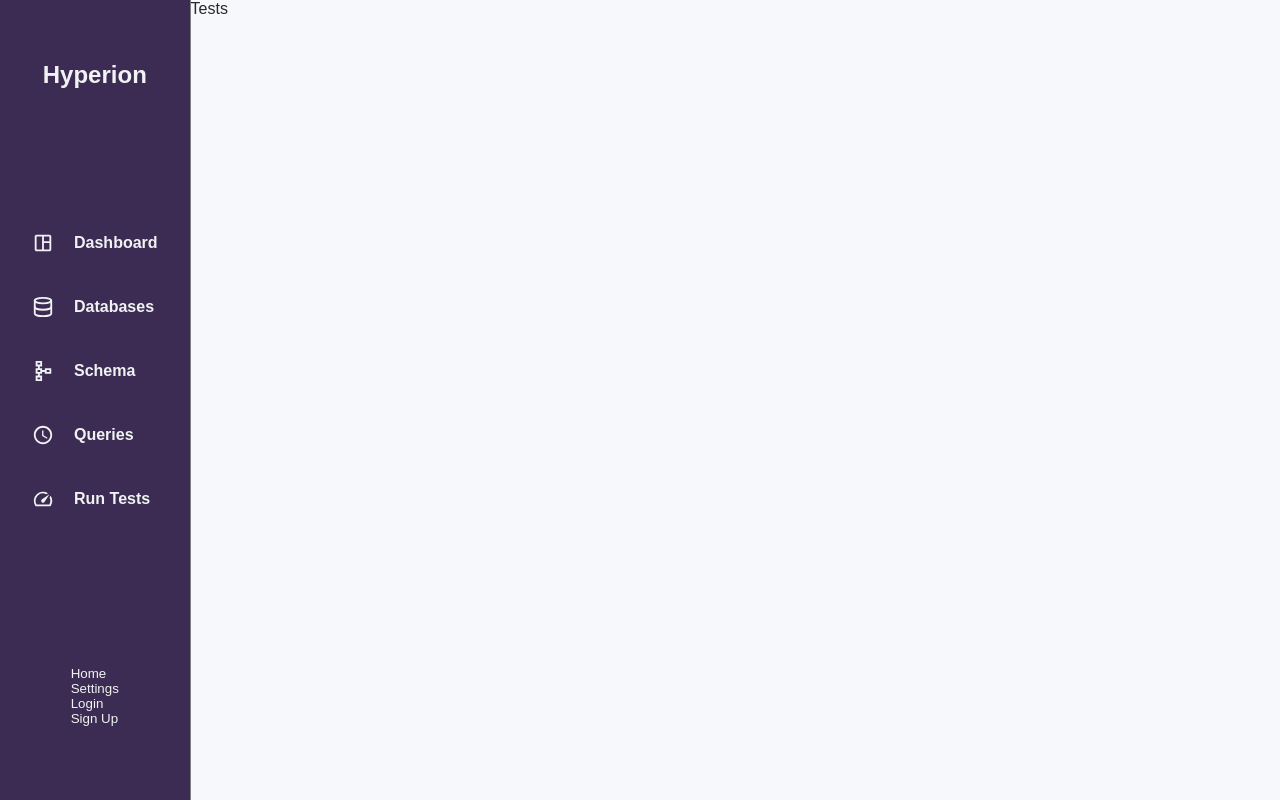
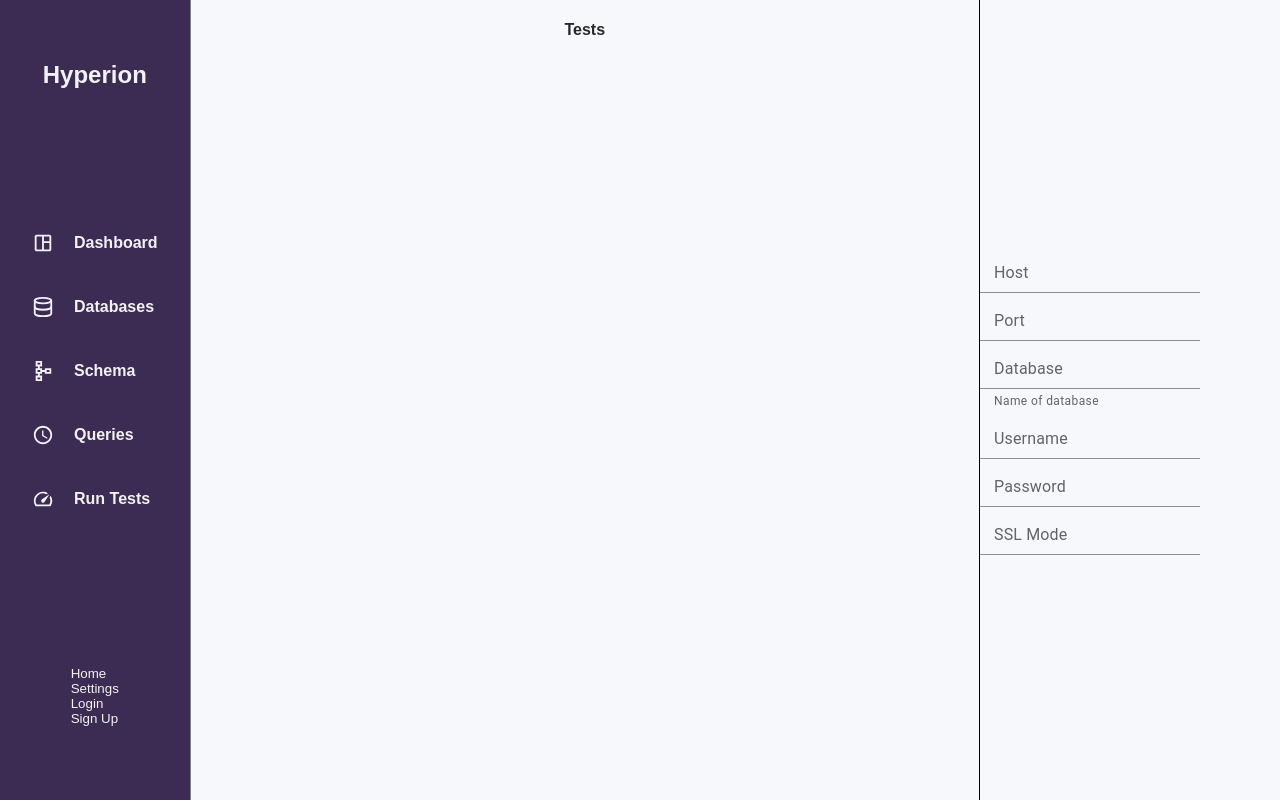
Before and after one commit to oslabs-beta/Hyperion, a React app: page /tests in a window 1280 px wide. Built offline with nearby package versions, Linux system fonts and the light colour scheme.

Commit message:
Layout component implementation. Co-authored-by: Sankari Ayyaluru sankariayyaluru@gmail.com Co-authored-by: Nick Ozawa nickaozawa@gmail.com

```diff
--- /dev/null
+++ b/client/components/TestConfigWindow.jsx
@@ -0,0 +1,50 @@
+import React from 'react'
+import { FormControl, InputLabel } from '@mui/material';
+import { Input } from '@mui/material';
+import { FormHelperText } from '@mui/material';
+import styled from 'styled-components';
+
+const TestConfigWindow = () => {
+  return (
+    <>
+      <StyledContainer>
+        <FormControl>
+          <InputLabel htmlFor='host'>Host</InputLabel>
+          <Input id='host' name='host' type='text' />
+        </FormControl>
+        <FormControl>
+          <InputLabel htmlFor='port'>Port</InputLabel>
+          <Input id='port' name='port' type='number' />
+        </FormControl>
+        <FormControl>
+          <InputLabel htmlFor='database'>Database</InputLabel>
+          <Input id='database' name='database' type='text' />
+          <FormHelperText id="database-helper-text">Name of database</FormHelperText>
+        </FormControl>
+        <FormControl>
+          <InputLabel htmlFor='username'>Username</InputLabel>
+          <Input id='username' name='username' type='text' />
+        </FormControl>
+        <FormControl>
+          <InputLabel htmlFor='password'>Password</InputLabel>
+          <Input id='password' name='password' type='password' />
+        </FormControl>
+        <FormControl>
+          <InputLabel htmlFor='ssl'>SSL Mode</InputLabel>
+          <Input id='ssl' name='ssl' type='text' />
+        </FormControl>
+      </StyledContainer>
+    </>
+
+  )
+}
+
+const StyledContainer = styled.div`
+  display: flex;
+  flex-direction: column;
+  justify-content: center;
+  border-left: 1px solid black;
+`;
+
+
+export default TestConfigWindow
--- a/client/containers/Layout.jsx
+++ b/client/containers/Layout.jsx
@@ -1,7 +1,6 @@
 import React from 'react';
 import VerticalNavbar from '../components/VerticalNavbar';
 import styled from 'styled-components';
-
 /**
  *
  * wrapper component for defining the layout of our container components
@@ -19,7 +18,7 @@ const StyledLayout = styled.div`
   display: flex;
   flex-direction: row;
   height: 100%;
-  // justify-content: space-between;
+  justify-content: space-between;
 `;
 
 export default Layout
--- a/client/containers/Tests.jsx
+++ b/client/containers/Tests.jsx
@@ -1,13 +1,17 @@
 import React from 'react';
-import VerticalNavbar from '../components/VerticalNavbar';
 import styled from 'styled-components';
 import Layout from './Layout';
+import TestConfigWindow from '../components/TestConfigWindow';
+
 
 const Tests = () => {
   return (
     <Layout>
-      <div>Tests</div>
+      <h4>Tests</h4>
+      <StyledContainer>
 
+        <TestConfigWindow />
+      </StyledContainer>
     </Layout>
 
   )
```
Also changed, not shown: client/components/NavbarLink.jsx (+12 -0 lines), client/components/NewQueryWindow.jsx (indentation only).
